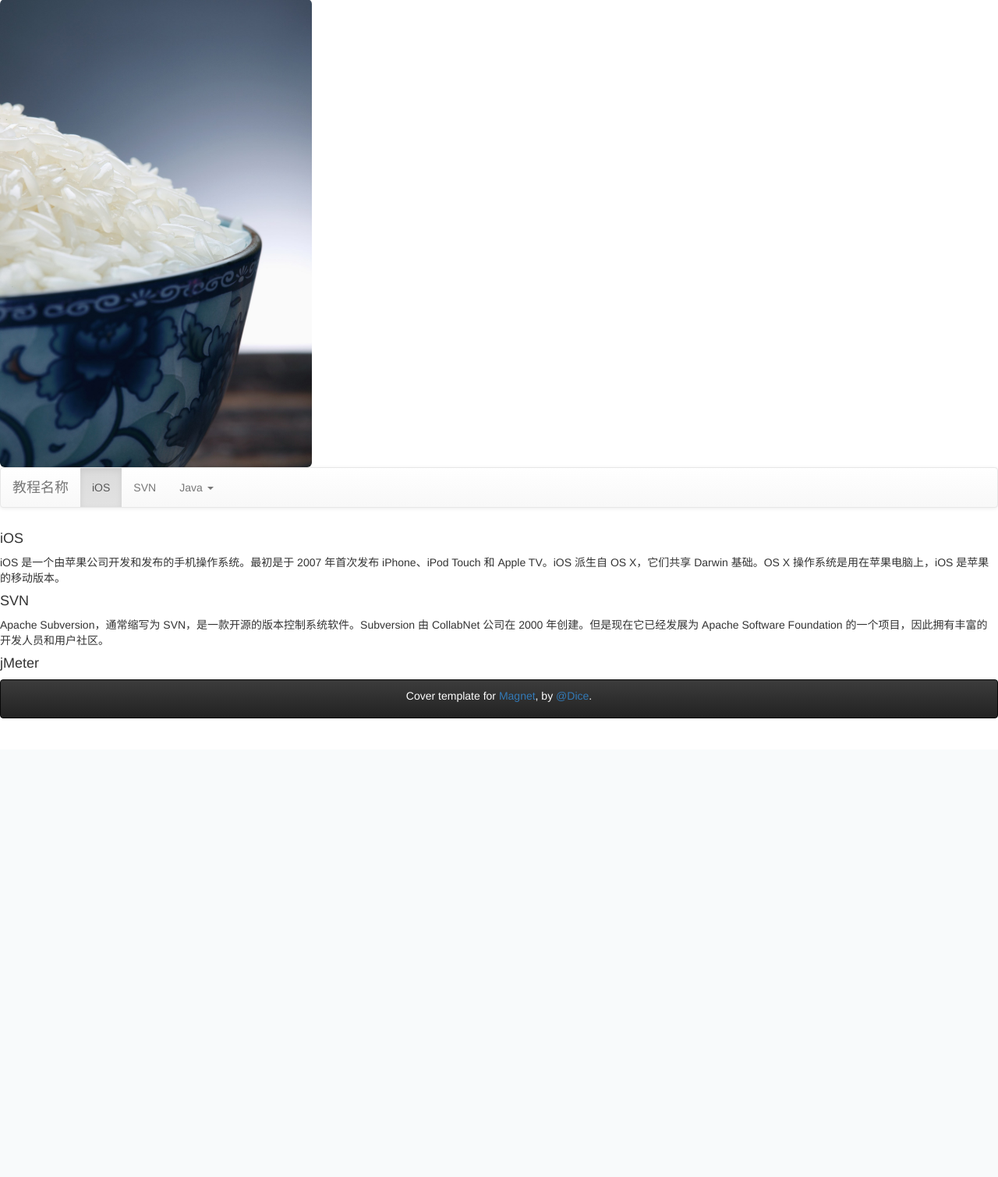
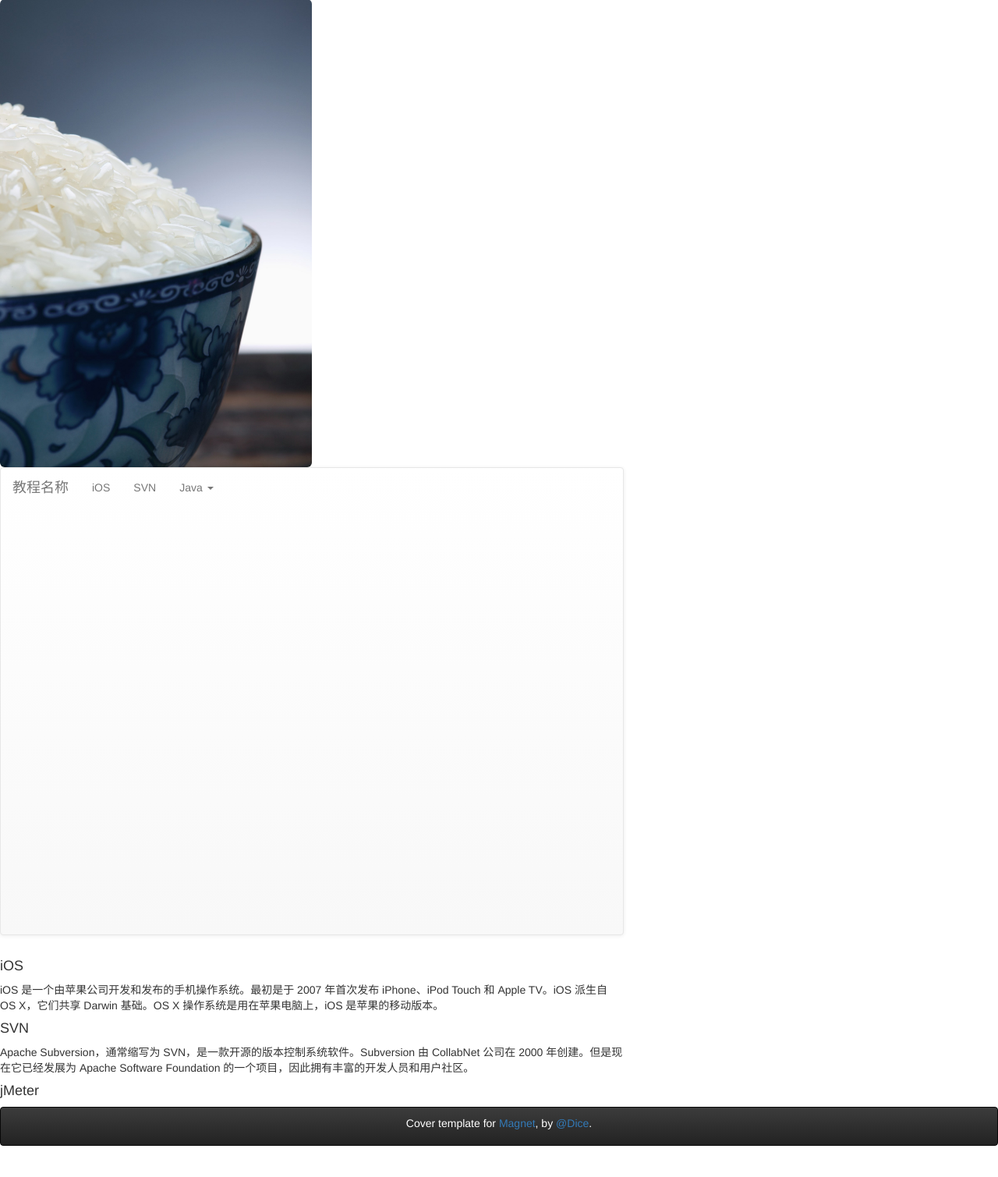
Before and after one commit to DiceChrisChang/Rice, a CodeIgniter app: page /database/ in a window 1280 px wide. Shown: the part 828-2337 px from the top of the page at 78% size. Before the commit the page ends 1749 px from the top, so only its background shows below. Run offline with CodeIgniter, Linux system fonts and the light colour scheme; data that the repository does not hold is empty; some libraries are stand-ins or nearby versions.

Commit message:
change
2017-12-5 14:02:59

```diff
--- a/application/views/Firstenter/head.php
+++ b/application/views/Firstenter/head.php
@@ -78,5 +78,9 @@
             width: 400px;
             height: 600px;
         }
+        #navbar-notice{
+            width: 800px;
+            height: 600px;
+        }
     </style>
 </head>
--- a/application/views/Firstenter/message.php
+++ b/application/views/Firstenter/message.php
@@ -1,7 +1,7 @@
 <div>
   <img src="img/pp.jpg" class="img-rounded">
 </div>
-<nav id="navbar-example" class="navbar navbar-default navbar-static" role="navigation">
+<nav id="navbar-notice" class="navbar navbar-default navbar-static" role="navigation">
   <div class="container-fluid">
     <div class="navbar-header">
       <button class="navbar-toggle" type="button" data-toggle="collapse"
@@ -34,7 +34,7 @@
     </div>
   </div>
 </nav>
-<div id="navbar-example" data-spy="scroll" data-target="#navbar-example" data-offset="0"
+<div id="navbar-notice" data-spy="scroll" data-target="#navbar-example" data-offset="0"
    style="height:200px;overflow:auto; position: relative;">
   <h4 id="ios">iOS</h4>
   <p>iOS 是一个由苹果公司开发和发布的手机操作系统。最初是于 2007 年首次发布 iPhone、iPod Touch 和 Apple
```
